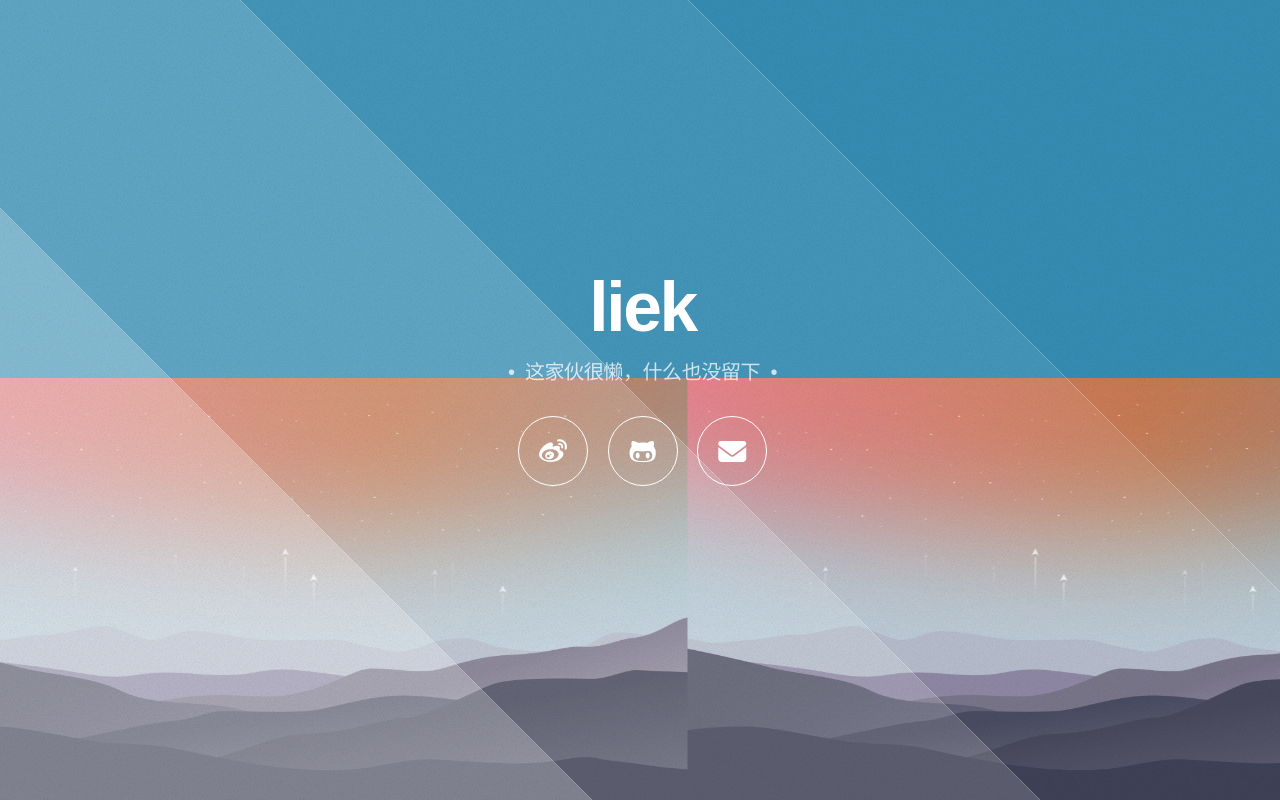
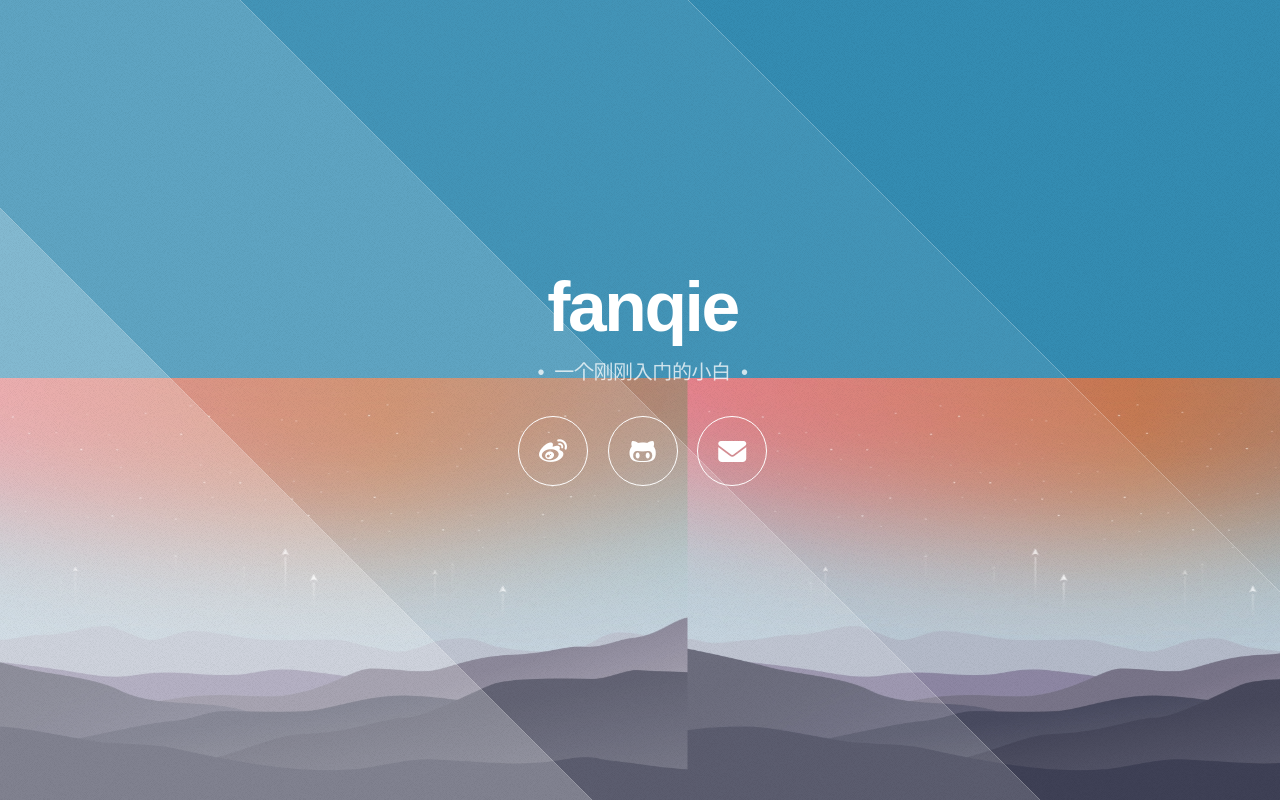
Before and after one commit to fanqiejiayou/azz, a plain HTML site: page index.html in a window 1280 px wide. Drawn offline with Linux system fonts and the light colour scheme.

Commit message:
Update index.html

```diff
--- a/index.html
+++ b/index.html
@@ -28,8 +28,8 @@
 
 			<!-- Header -->
 			<header id="header">
-				<h1>liek</h1>
-				<p>&nbsp;&bull;&nbsp; 这家伙很懒，什么也没留下 &nbsp;&bull;&nbsp;</p>
+				<h1>fanqie</h1>
+				<p>&nbsp;&bull;&nbsp; 一个刚刚入门的小白 &nbsp;&bull;&nbsp;</p>
 				<nav>
 					<ul>
 						<li><a href="https://weibo.com/u/6059425005" target="_blank" rel="nofollow noopener"
@@ -39,6 +39,7 @@
 									class="label">Github</span></a></li>
 						<li><a href="mailto:fanqiejiayou@hotmail.com" target="_blank" rel="nofollow noopener" class="fa fa-envelope"
 								title="给我发邮件"><span class="label">Email</span></a></li>
+						<!-- <li><a href="" target="_blank" rel="nofollow noopener" class="fa fa-envelope"title="我的"><span class="label">Email</span></a></li> -->
 					</ul>
 				</nav>
 			</header>
```
